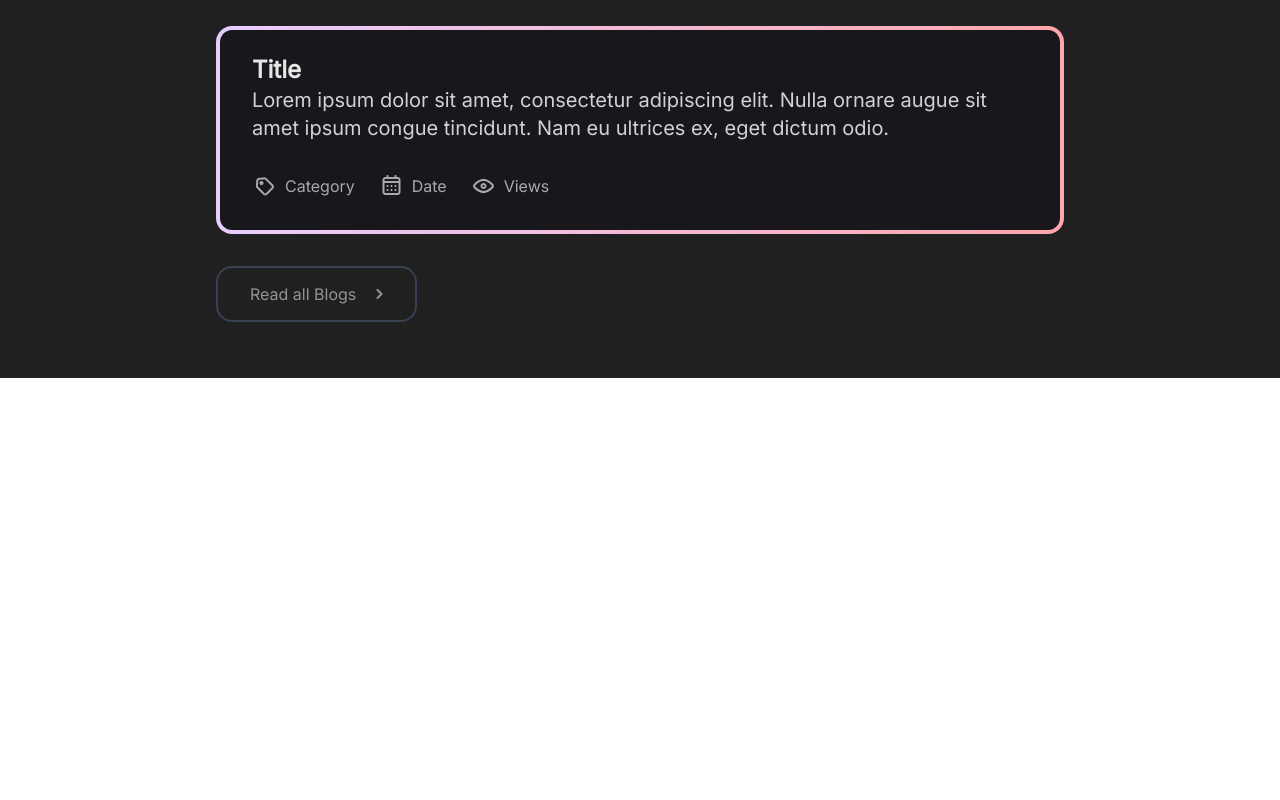
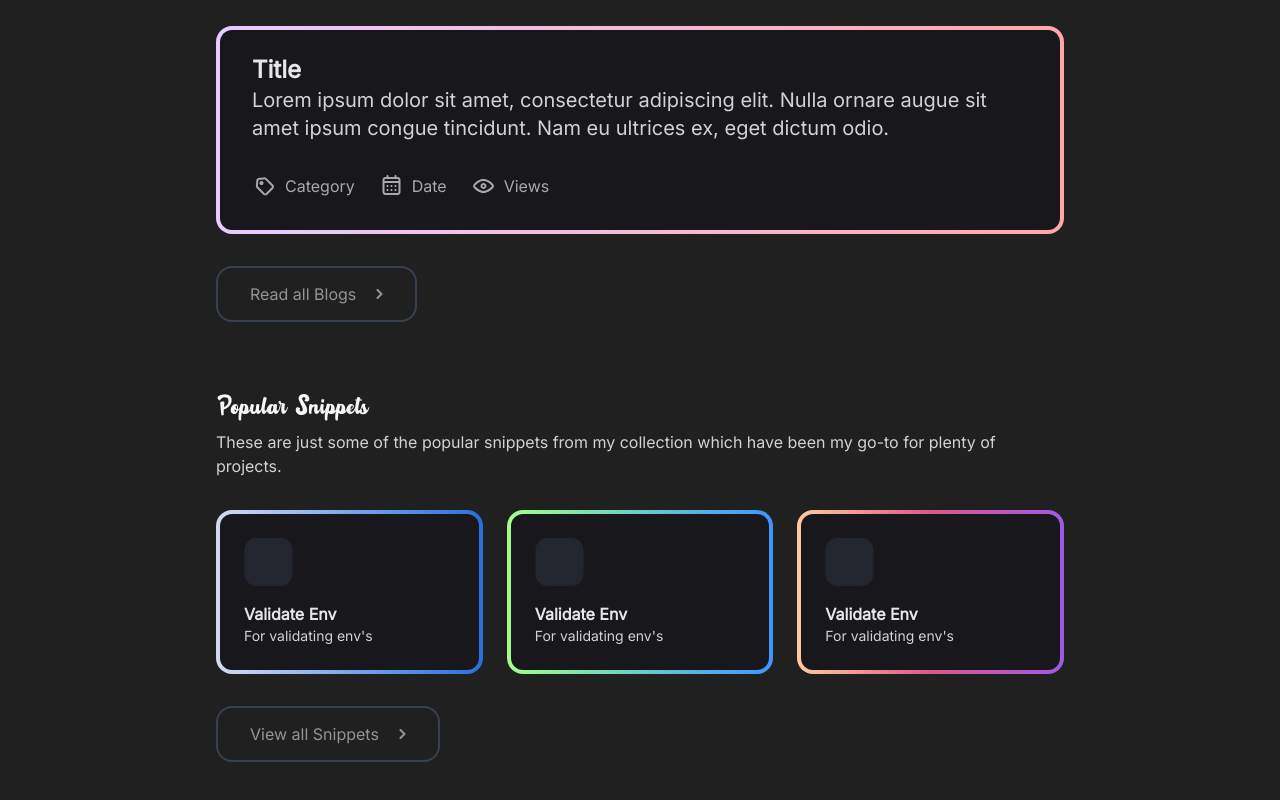
Before and after one commit to deepso7/deepso.dev, a Next.js app: page / in a window 1280 px wide. Shown: the part 982-1782 px from the top of the page. Before the commit the page ends 1360 px from the top, so only its background shows below. Built offline with nearby package versions, Linux system fonts and the light colour scheme; a web font is replaced by a local one.

Commit message:
add snippets section

```diff
--- a/src/components/FeatureCard.tsx
+++ b/src/components/FeatureCard.tsx
@@ -31,7 +31,7 @@
   return (
     <GradientContainer
       gradient={gradient}
-      padding="md:px-8 md:pt-6 md:pb-8 px-3 pt-4 pb-4"
+      className="px-3 pt-4 pb-4 md:px-8 md:pt-6 md:pb-8"
     >
       <h3 className="text-2xl font-semibold text-[#E6E6E6]">Title</h3>
       <p className="text-xl text-[#D1D2D3]">
--- a/src/components/GradientContainer.tsx
+++ b/src/components/GradientContainer.tsx
@@ -3,10 +3,10 @@
 const GradientContainer: React.FC<{
   children: React.ReactNode;
   gradient: string;
-  padding: string;
-}> = ({ children, gradient, padding }) => (
+  className: string;
+}> = ({ children, gradient, className }) => (
   <div className={cn("w-full rounded-2xl bg-gradient-to-r p-1", gradient)}>
-    <div className={cn("rounded-xl bg-[#18181C]", padding)}>{children}</div>
+    <div className={cn("rounded-xl bg-[#18181C]", className)}>{children}</div>
   </div>
 );
 
--- /dev/null
+++ b/src/components/SnippetCard.tsx
@@ -0,0 +1,31 @@
+import cn from "classnames";
+import GradientContainer from "./GradientContainer";
+
+const SnippetCard: React.FC<{ gradient: string }> = ({ gradient }) => {
+  return (
+    <GradientContainer
+      gradient={gradient}
+      className="flex flex-col space-y-4 p-6"
+    >
+      <DummuBox />
+      <div>
+        <h3 className="text-base font-semibold text-[#E6E6E6]">Validate Env</h3>
+        <p className="text-sm text-[#D1D2D3]">For validating env's</p>
+      </div>
+    </GradientContainer>
+  );
+};
+
+const DummuBox = () => (
+  <svg
+    width="49"
+    height="48"
+    viewBox="0 0 49 48"
+    fill="none"
+    xmlns="http://www.w3.org/2000/svg"
+  >
+    <rect x="0.500977" width="48" height="48" rx="12" fill="#23262F" />
+  </svg>
+);
+
+export default SnippetCard;
--- a/src/pages/index.tsx
+++ b/src/pages/index.tsx
@@ -3,6 +3,7 @@
 import Button from "../components/Button";
 import Container from "../components/Container";
 import FeatureCard from "../components/FeatureCard";
+import SnippetCard from "../components/SnippetCard";
 
 const Home: NextPage = () => (
   <Container>
@@ -48,6 +49,24 @@
         <FeatureCard gradient="from-[#E8CDFF] to-[#FFA6AB]" />
         <Button text="Read all Blogs" />
       </div>
+
+      <div className="flex flex-col space-y-8">
+        <div className="flex flex-col gap-2">
+          <h2 className="pt-16 font-rotterin text-3xl text-[#F7F7F7]">
+            Popular Snippets
+          </h2>
+          <p className="text-[#D1D2D3]">
+            These are just some of the popular snippets from my collection which
+            have been my go-to for plenty of projects.
+          </p>
+        </div>
+        <div className="flex flex-col space-y-7 md:flex-row md:space-y-0 md:space-x-6">
+          <SnippetCard gradient="from-[#D5DAF0] to-[#296EDF]" />
+          <SnippetCard gradient="from-[#A1FF8B] to-[#3F93FF]" />
+          <SnippetCard gradient="from-[#FFCBA0] via-[#DD5789] to-[#9B5BE6]" />
+        </div>
+        <Button text="View all Snippets" />
+      </div>
     </div>
   </Container>
 );
```
